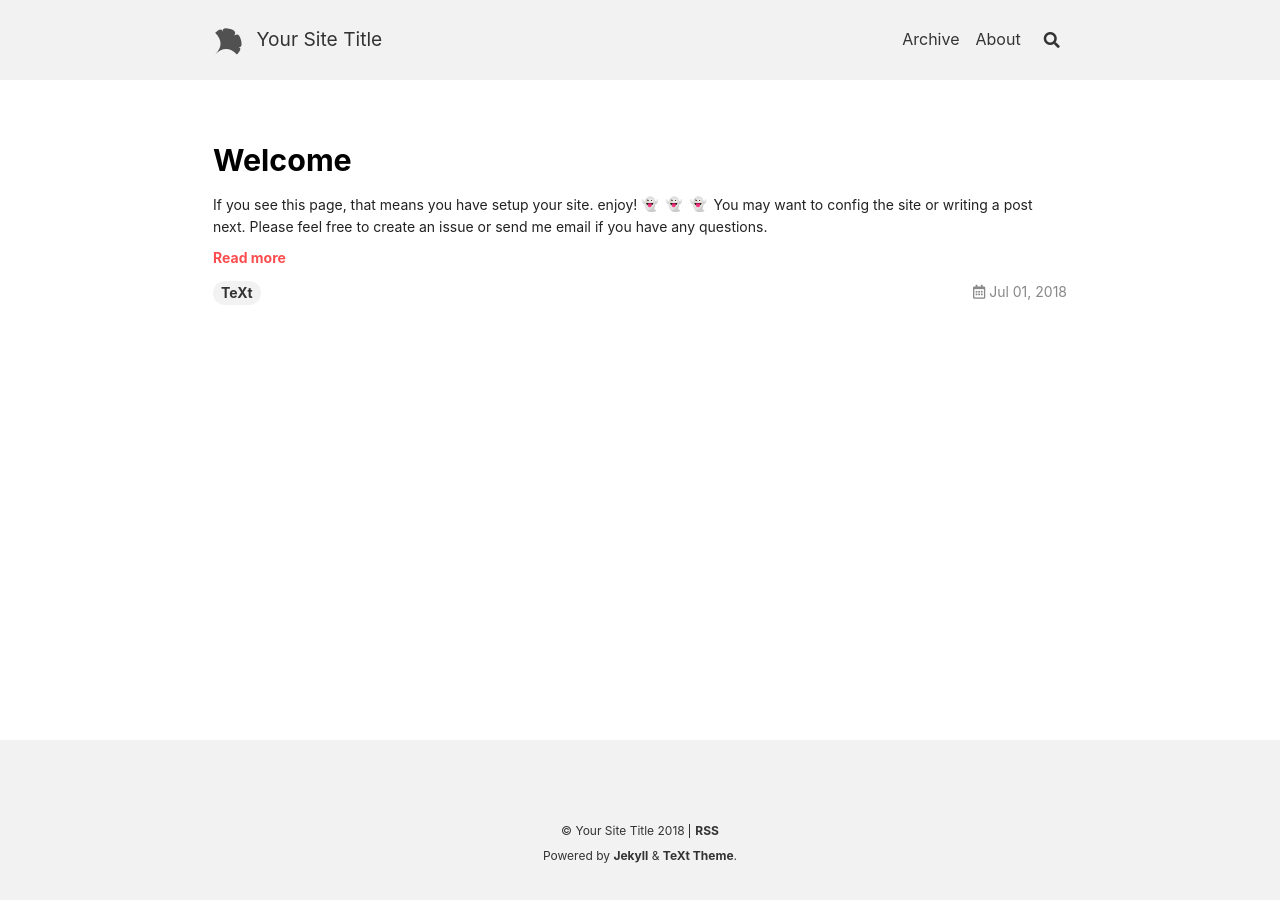
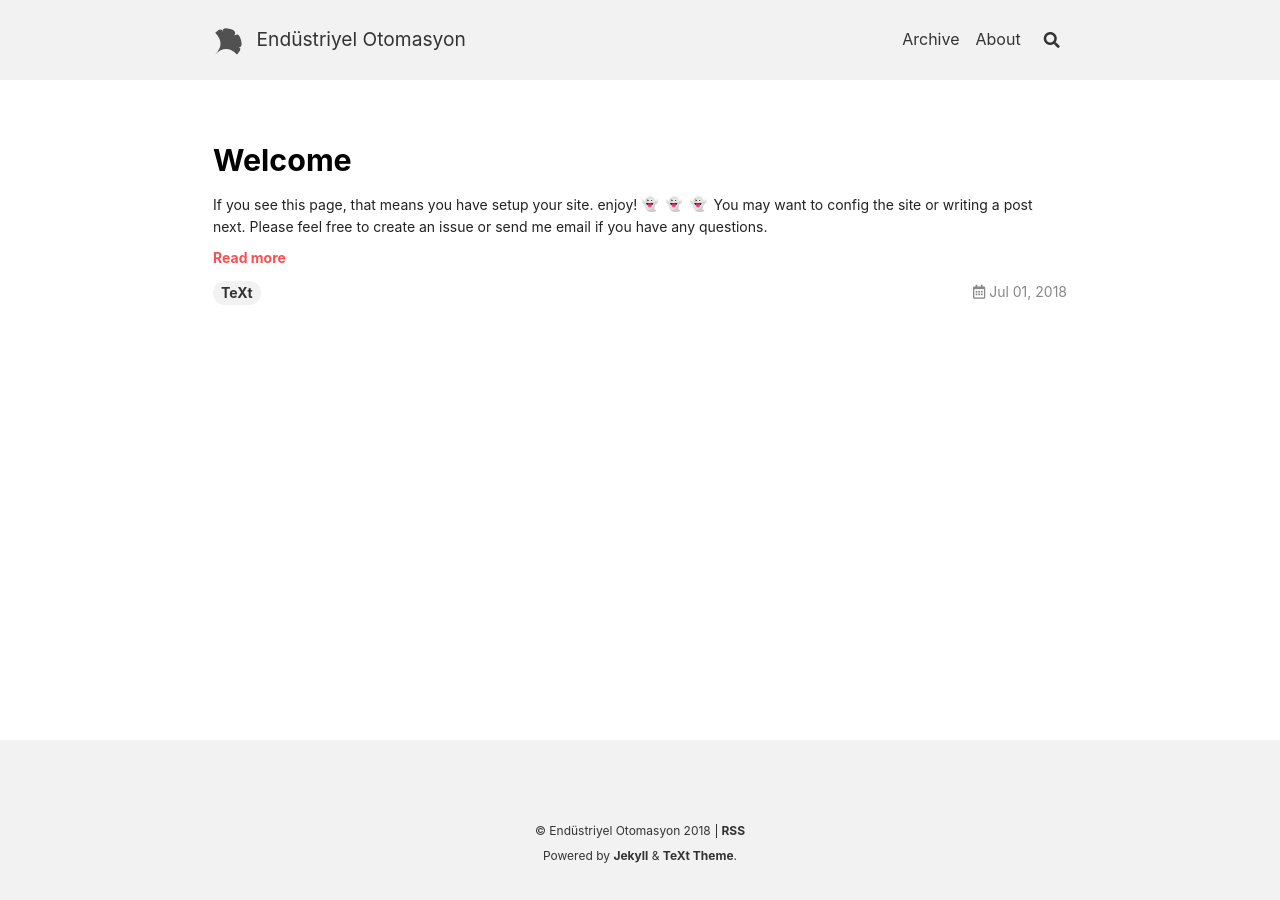
Before and after one commit to kontrolotomasyon/kontrolotomasyon.github.io, a Jekyll site: the page built from index.html, in a window 1280 px wide. Built offline with Jekyll 4.4.1, drawn with Linux system fonts in a browser that asks for light colours; nearby versions of some CDN libraries; emoji names are drawn with the system emoji font; the list of posts is cut into pages by our own code.

Commit message:
update_new

```diff
--- a/_config.yml
+++ b/_config.yml
@@ -20,14 +20,14 @@ text_skin: default # "default" (default), "dark", "forest", "ocean", "chocolate"
 highlight_theme: default # "default" (default), "tomorrow", "tomorrow-night", "tomorrow-night-eighties", "tomorrow-night-blue", "tomorrow-night-bright"
 url     : # the base hostname & protocol for your site e.g. https://www.someone.com
 baseurl : # does not include hostname
-title   : Your Site Title
+title   : Endüstriyel Otomasyon
 description: > # this means to ignore newlines until "Language & timezone"
-  Your Site Description
+  Endüstriyel Otomasyon Eğitim Platformu
 
 
 ## => Language and Timezone
 ##############################
-lang: # the language of your site, "en" (default, English), "zh"(简体中文), "zh-Hans"(简体中文), "zh-Hant"(繁體中文)
+lang: # the language of your site, "en" (default, English)
 timezone: # see https://en.wikipedia.org/wiki/List_of_tz_database_time_zones for the available values
 
 
```
